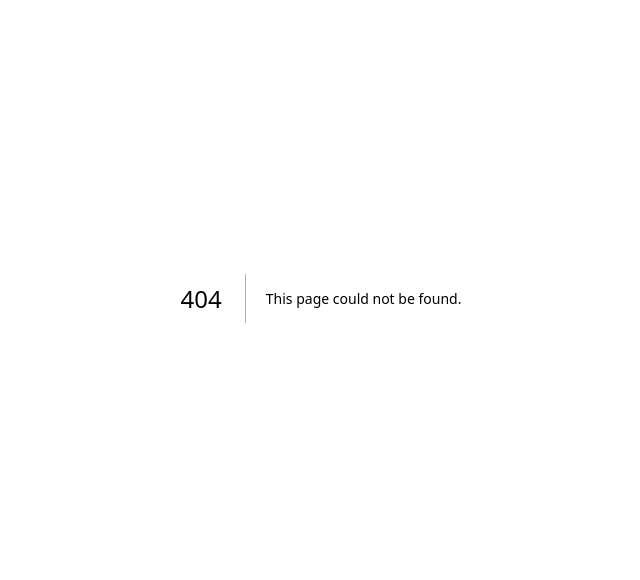
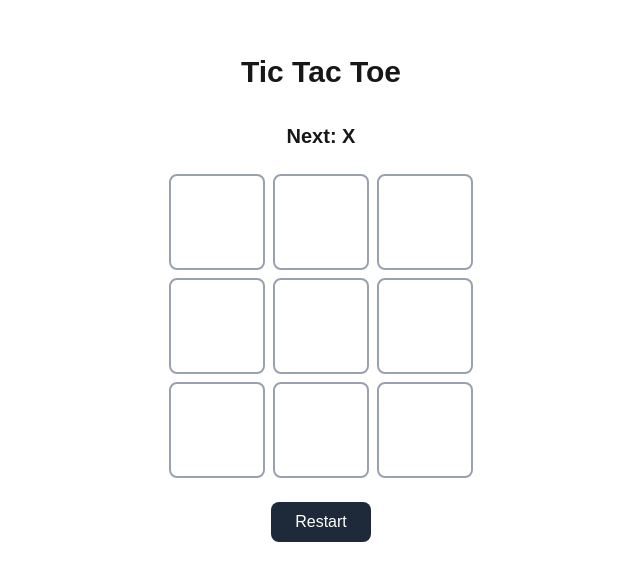
Before and after one commit to ayxstudios/my-saas-app, a Next.js app: page /tic-tac-toe in a window 1280 px wide. Before the commit this address had no page. Shown: the part 102-682 px from the top of the page, without its empty margins (319-959 px from the left). Built offline with nearby package versions, Linux system fonts and the light colour scheme.

Commit message:
added tic tac toe game

```diff
--- /dev/null
+++ b/app/tic-tac-toe/TicTacToe.tsx
@@ -0,0 +1,74 @@
+'use client'
+
+import { useState } from 'react'
+
+type Square = 'X' | 'O' | null
+
+function calculateWinner(squares: Square[]): Square {
+  const lines = [
+    [0, 1, 2], [3, 4, 5], [6, 7, 8],
+    [0, 3, 6], [1, 4, 7], [2, 5, 8],
+    [0, 4, 8], [2, 4, 6],
+  ]
+  for (const [a, b, c] of lines) {
+    if (squares[a] && squares[a] === squares[b] && squares[a] === squares[c]) {
+      return squares[a]
+    }
+  }
+  return null
+}
+
+export default function TicTacToe() {
+  const [squares, setSquares] = useState<Square[]>(Array(9).fill(null))
+  const [xIsNext, setXIsNext] = useState(true)
+
+  const winner = calculateWinner(squares)
+  const isDraw = !winner && squares.every(Boolean)
+
+  function handleClick(index: number) {
+    if (squares[index] || winner) return
+    const next = squares.slice()
+    next[index] = xIsNext ? 'X' : 'O'
+    setSquares(next)
+    setXIsNext(!xIsNext)
+  }
+
+  function reset() {
+    setSquares(Array(9).fill(null))
+    setXIsNext(true)
+  }
+
+  const status = winner
+    ? `Winner: ${winner}`
+    : isDraw
+    ? "It's a draw!"
+    : `Next: ${xIsNext ? 'X' : 'O'}`
+
+  return (
+    <div className="flex flex-col items-center gap-6">
+      <p className="text-xl font-semibold">{status}</p>
+
+      <div className="grid grid-cols-3 gap-2">
+        {squares.map((value, i) => (
+          <button
+            key={i}
+            onClick={() => handleClick(i)}
+            className="w-24 h-24 text-4xl font-bold border-2 border-gray-400 rounded-lg bg-white hover:bg-gray-50 disabled:cursor-not-allowed transition-colors"
+            disabled={!!value || !!winner}
+          >
+            <span className={value === 'X' ? 'text-blue-600' : 'text-red-500'}>
+              {value}
+            </span>
+          </button>
+        ))}
+      </div>
+
+      <button
+        onClick={reset}
+        className="px-6 py-2 bg-gray-800 text-white rounded-lg hover:bg-gray-700 transition-colors"
+      >
+        Restart
+      </button>
+    </div>
+  )
+}
--- /dev/null
+++ b/app/tic-tac-toe/page.tsx
@@ -0,0 +1,10 @@
+import TicTacToe from './TicTacToe'
+
+export default function Page() {
+  return (
+    <main className="flex min-h-screen flex-col items-center justify-center gap-8 p-8">
+      <h1 className="text-3xl font-bold">Tic Tac Toe</h1>
+      <TicTacToe />
+    </main>
+  )
+}
```
